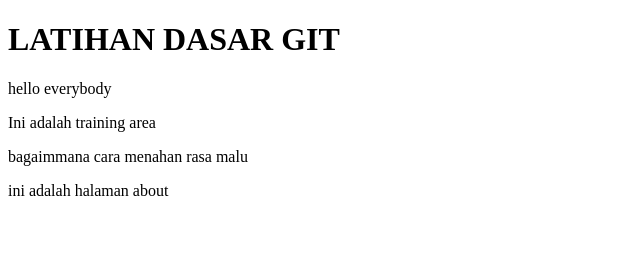
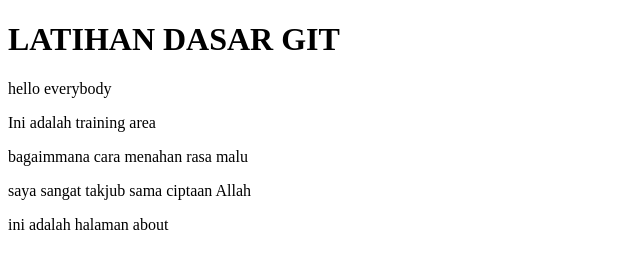
Before and after one commit to VIZO2314/TrainingArea, a plain HTML site: page about.html in a window 1280 px wide. Shown: the whole page, without its empty margins (0-640 px from the left). Drawn offline with Linux system fonts and the light colour scheme.

Commit message:
fixing files name & add 1 line in about.html

```diff
--- a/about.html
+++ b/about.html
@@ -10,6 +10,7 @@
     <p>hello everybody</p>
     <p>Ini adalah training area</p>
     <p>bagaimmana cara menahan rasa malu</p>
+    <p>saya sangat takjub sama ciptaan Allah</p>
     <footer>ini adalah halaman about</footer>
 </body>
 </html>
```
Also changed, not shown: home-page.html (renamed from homepage.html, +1 -0 lines).
